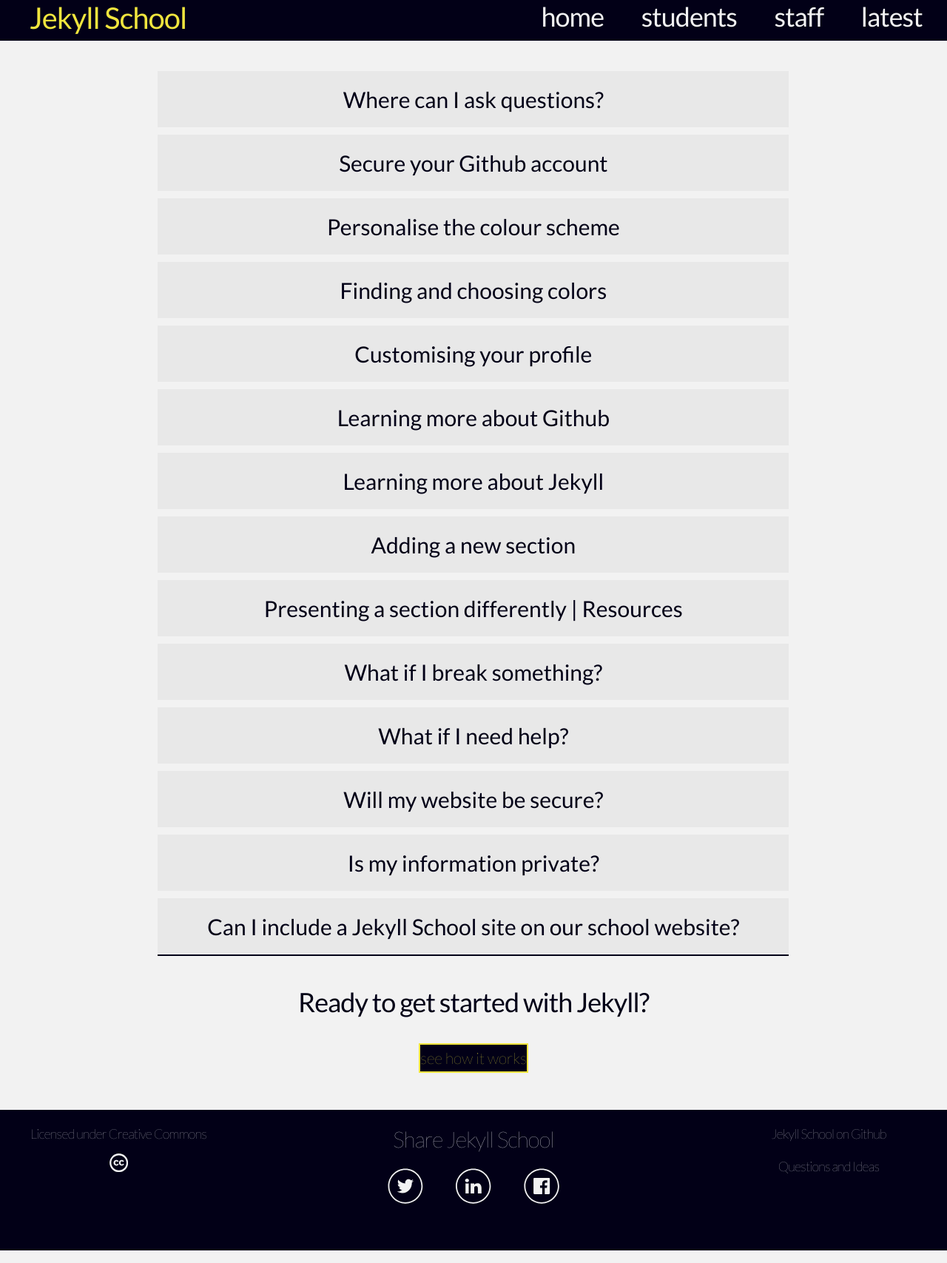
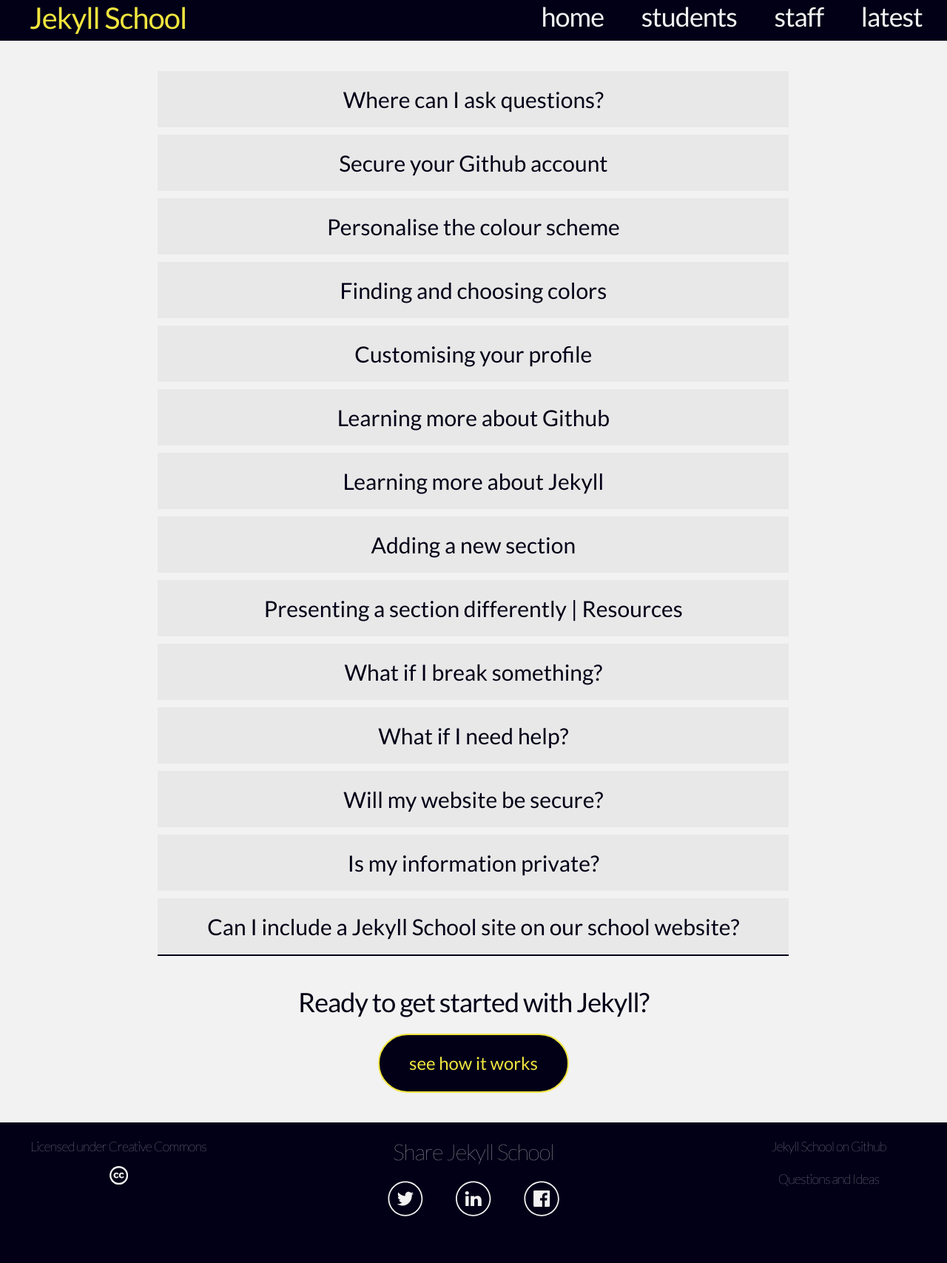
Before and after one commit to damianeoloan/jekyll-school, a Jekyll site: the page built from pages/questions-and-ideas.html, in a window 1280 px wide. Shown: the whole page at 74% size. Built offline with Jekyll 4.4.1, drawn with Linux system fonts in a browser that asks for light colours.

Commit message:
Fix small mistakes

```diff
--- a/_layouts/person.html
+++ b/_layouts/person.html
@@ -45,7 +45,7 @@
 		  <figure>
 		  	<figcaption>{{ post.img-caption }}</figcaption>
 
-		    <img src="{{ post.img-path }}" alt="{{ post.img-description }}">
+		    <img src="{{ post.img-path | prepend: site.baseurl }}" alt="{{ post.img-description }}">
 		  </figure>
 		</div></a>
 		{% elsif post.layout == 'short-form' %}
--- a/pages/questions-and-ideas.html
+++ b/pages/questions-and-ideas.html
@@ -14,5 +14,5 @@
 
 <section class="next-steps">
   <h2>Ready to get started with Jekyll?</h2>
-    <a href="{{ "/index.html#how-it-works" | prepend: site.baseurl }} class="home-button next-steps-button"><p>see how it works</p></a>
+    <a href="{{ "/index.html#how-it-works" | prepend: site.baseurl }}" class="home-button next-steps-button"><p>see how it works</p></a>
 </section>
```
Also changed, not shown: 7 other files.
